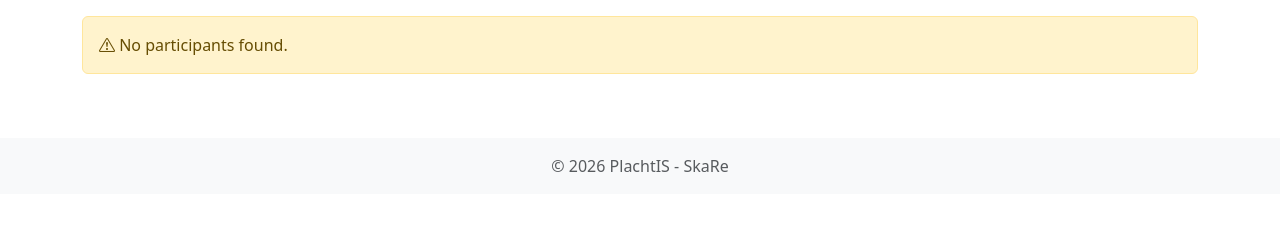
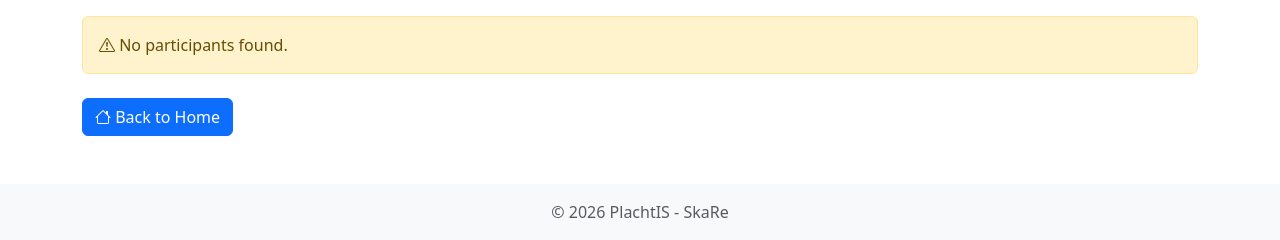
Before and after one commit to ciakval/plachtis, a Django app: page /all/list/ in a window 1280 px wide. Shown: the part 693-933 px from the top of the page. Before the commit the page ends 865 px from the top, so only its background shows below. Run offline with Django 5.2, Linux system fonts and the light colour scheme; the visitor is signed in with stand-in values (Sample User, id 1); data that the repository does not hold is empty.

Commit message:
Back to home added to list all

```diff
--- a/SkaRe/templates/SkaRe/list_all.html
+++ b/SkaRe/templates/SkaRe/list_all.html
@@ -234,6 +234,12 @@
         </div>
         {% endif %}
 
+        <div class="mt-4">
+            <a class="btn btn-primary" href="{% url 'SkaRe:home' %}" role="button">
+                <i class="bi bi-house"></i> {% trans "Back to Home" %}
+            </a>
+        </div>
+
         {% else %}
         <div class="alert alert-danger">
             <i class="bi bi-shield-exclamation"></i> {% trans "You do not have permission to view this page." %}
```
